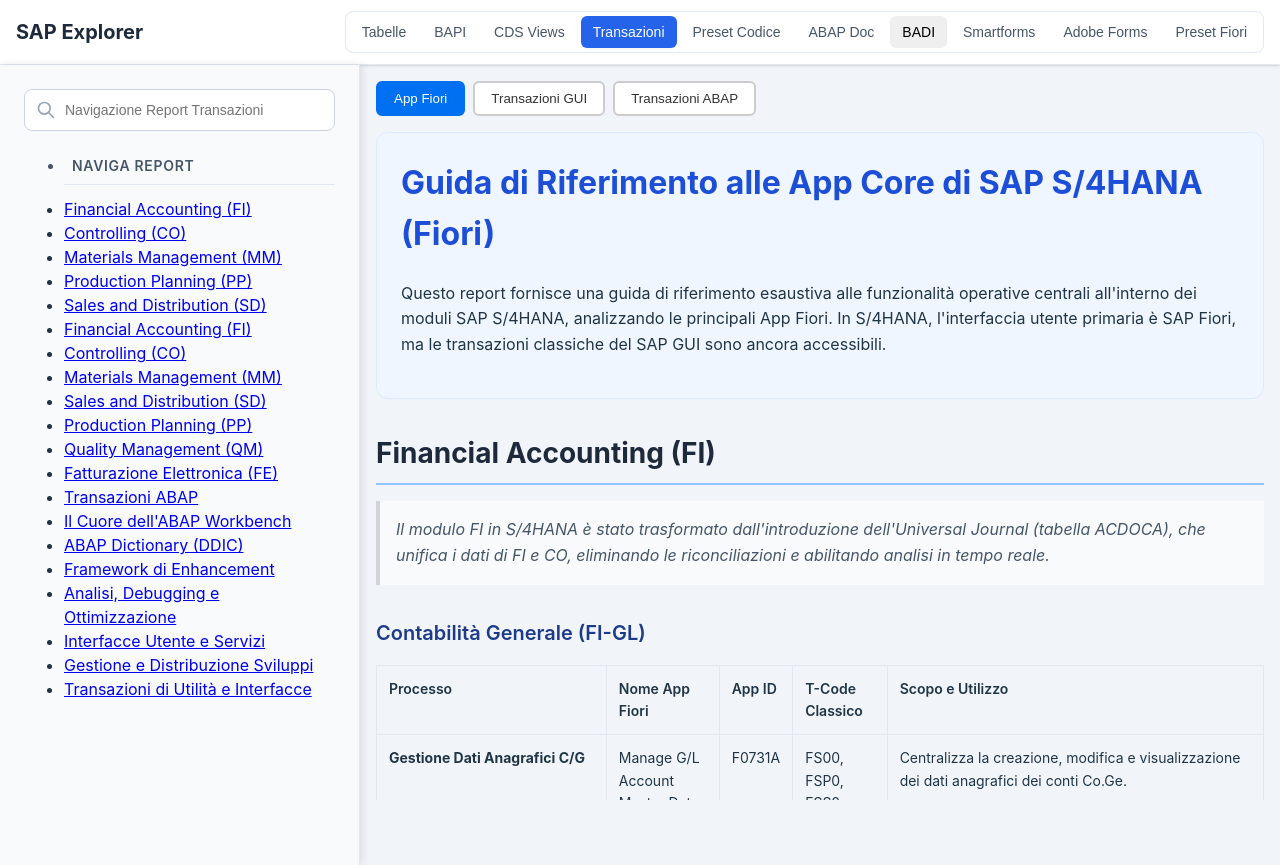
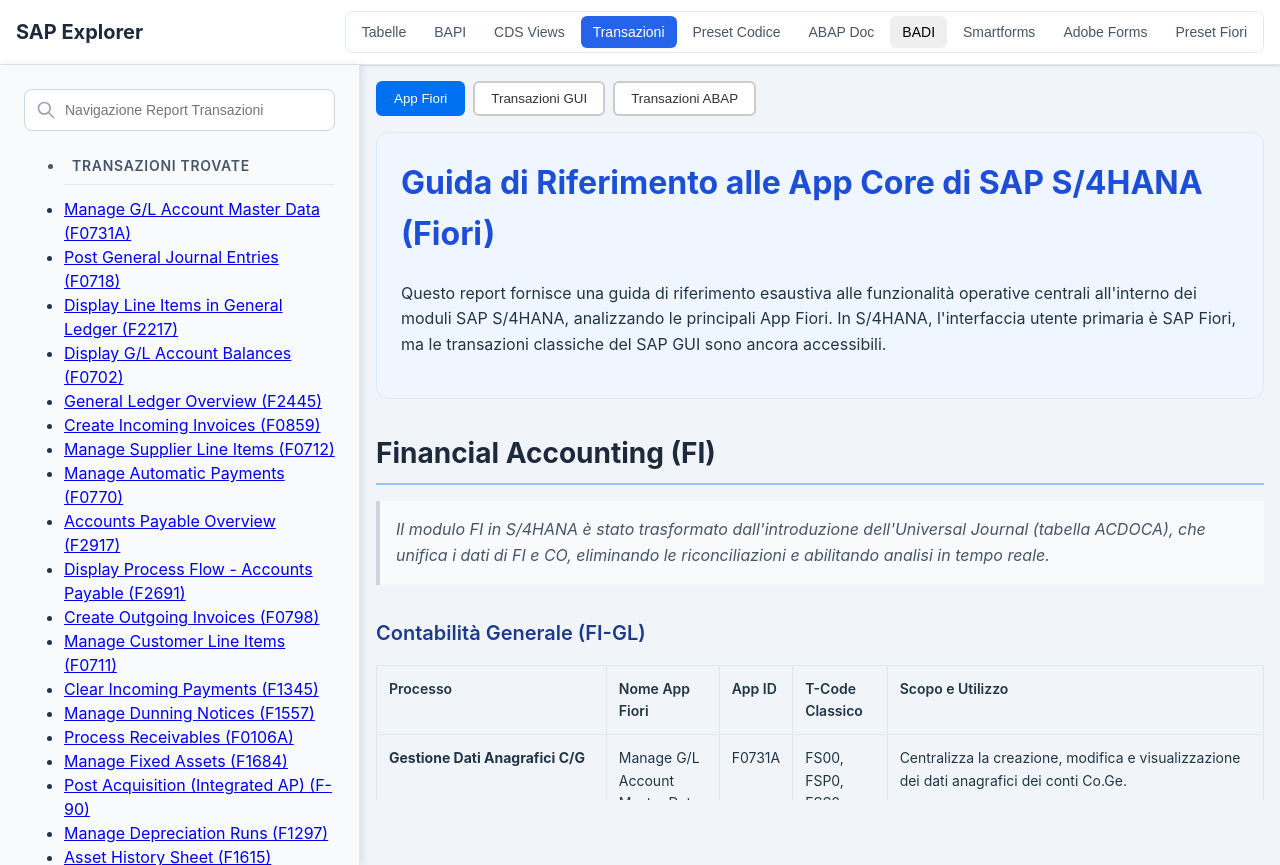
Before and after one commit to nicolamaraschi/join-abap, a React (Vite) app: page / in a window 1280 px wide. Both pictures are taken after a click on the button "Transazioni". Built offline with nearby package versions, Linux system fonts and the light colour scheme; the HTML template or start-up script is replaced by a standard one.

Commit message:
stabile7

```diff
--- a/src/App.jsx
+++ b/src/App.jsx
@@ -374,6 +374,79 @@
         return abapDocPrepared.all.filter(d => d.title.toLowerCase().includes(searchTerm.toLowerCase()));
     }, [abapDocPrepared.all, searchTerm, viewMode]);
 
+    const filteredTransactions = useMemo(() => {
+        if (viewMode !== 'TRANSACTIONS') return [];
+        const term = searchTerm.toLowerCase();
+
+        let allTransactions = [];
+
+        // Process Fiori transactions (nested under submodules)
+        staticTransactionData.fiori.modules.forEach(module => {
+            module.submodules.forEach(submodule => {
+                submodule.transactions.forEach(tx => {
+                    allTransactions.push({ ...tx, moduleId: module.id, submoduleId: submodule.id, type: 'fiori' });
+                });
+            });
+        });
+
+        // Process GUI transactions (directly under modules)
+        staticTransactionData.gui.modules.forEach(module => {
+            module.transactions.forEach(tx => {
+                allTransactions.push({ ...tx, moduleId: module.id, type: 'gui' });
+            });
+        });
+
+        // Process ABAP transactions (directly under modules)
+        staticTransactionData.abap.modules.forEach(module => {
+            module.transactions.forEach(tx => {
+                allTransactions.push({ ...tx, moduleId: module.id, type: 'abap' });
+            });
+        });
+
+        const filtered = allTransactions.filter(tx => {
+            if (!searchTerm) return true; // If no search term, include all
+
+            // Fiori transactions
+            if (tx.type === 'fiori') {
+                return (
+                    (tx.process && tx.process.toLowerCase().includes(term)) ||
+                    (tx.appName && tx.appName.toLowerCase().includes(term)) ||
+                    (tx.appId && tx.appId.toLowerCase().includes(term)) ||
+                    (tx.tCode && tx.tCode.toLowerCase().includes(term)) ||
+                    (tx.purpose && tx.purpose.toLowerCase().includes(term))
+                );
+            }
+            // GUI/ABAP transactions
+            return (
+                (tx.tCode && tx.tCode.toLowerCase().includes(term)) ||
+                (tx.description && tx.description.toLowerCase().includes(term)) ||
+                (tx.notes && tx.notes.toLowerCase().includes(term))
+            );
+        });
+
+        // Format the filtered results for TransactionNavList
+        return filtered.map(tx => {
+            let uniqueId;
+            let displayName;
+
+            if (tx.type === 'fiori') {
+                uniqueId = `${tx.moduleId}-${tx.submoduleId}-${tx.appId || tx.tCode}`;
+                displayName = tx.appName ? `${tx.appName} (${tx.appId || tx.tCode})` : `${tx.process} (${tx.tCode})`;
+            } else { // gui or abap
+                uniqueId = `${tx.moduleId}-${tx.tCode}`;
+                displayName = `${tx.tCode} - ${tx.description}`;
+            }
+
+            return {
+                id: uniqueId,
+                name: displayName,
+                originalModuleId: tx.moduleId,
+                transactionDetails: tx
+            };
+        });
+
+    }, [staticTransactionData, searchTerm, viewMode]);
+
 
     const selectedTable = viewMode === 'TABLES' ? findTableFunc(selectedItemName) : null;
     const selectedBapi = viewMode === 'BAPIS' ? findBapiFunc(selectedItemName) : null;
@@ -441,7 +514,7 @@
                     adobeforms={filteredAdobeforms}
                     fioriPresets={filteredFioriPresets}
                     cdsPresets={cdsPresetData.all} // Aggiunto
-                    transactionModules={staticTransactionData.navModules}
+                    transactionModules={filteredTransactions}
                     cdsSubMode={cdsSubMode} // Aggiunto
                     onCdsSubModeChange={setCdsSubMode} // Aggiunto
                     onSelectItem={setSelectedItemName}
--- a/src/components/Sidebar.jsx
+++ b/src/components/Sidebar.jsx
@@ -131,7 +131,6 @@
               className="search-input"
               value={searchTerm}
               onChange={(e) => onSearchChange(e.target.value)}
-              disabled={viewMode === 'TRANSACTIONS'}
             />
             <svg xmlns="http://www.w3.org/2000/svg" className="search-icon" fill="none" viewBox="0 0 24 24" stroke="currentColor">
               <path strokeLinecap="round" strokeLinejoin="round" strokeWidth={2} d="M21 21l-6-6m2-5a7 7 0 11-14 0 7 7 0 0114 0z" />
--- a/src/components/TransactionNavList.jsx
+++ b/src/components/TransactionNavList.jsx
@@ -2,10 +2,10 @@
 
 const TransactionNavList = ({ modules }) => {
 
-    const handleNavigation = (e, moduleId) => {
+    const handleNavigation = (e, transactionId) => {
         e.preventDefault();
         // Trova l'elemento della sezione a cui navigare
-        const element = document.getElementById(`module-section-${moduleId}`);
+        const element = document.getElementById(`transaction-section-${transactionId}`);
         if (element) {
             // Usa il metodo moderno e affidabile per scorrere fino all'elemento
             element.scrollIntoView({
@@ -16,20 +16,20 @@
     };
 
     if (!modules || modules.length === 0) {
-        return <div style={{textAlign: 'center', color: '#64748b', padding: '1rem'}}>Nessun modulo da navigare.</div>;
+        return <div style={{textAlign: 'center', color: '#64748b', padding: '1rem'}}>Nessuna transazione trovata.</div>;
     }
 
     return (
         <ul className="transaction-nav-list">
-            <li className="submodule-header" style={{ marginTop: 0 }}>Naviga Report</li>
-            {modules.map(module => (
-                <li key={module.id}>
+            <li className="submodule-header" style={{ marginTop: 0 }}>Transazioni Trovate</li>
+            {modules.map(transaction => (
+                <li key={transaction.id}>
                     <a
-                        href={`#module-section-${module.id}`}
-                        onClick={(e) => handleNavigation(e, module.id)}
+                        href={`#transaction-section-${transaction.id}`}
+                        onClick={(e) => handleNavigation(e, transaction.id)}
                         className="transaction-nav-link"
                     >
-                        {module.name}
+                        {transaction.name}
                     </a>
                 </li>
             ))}
```
